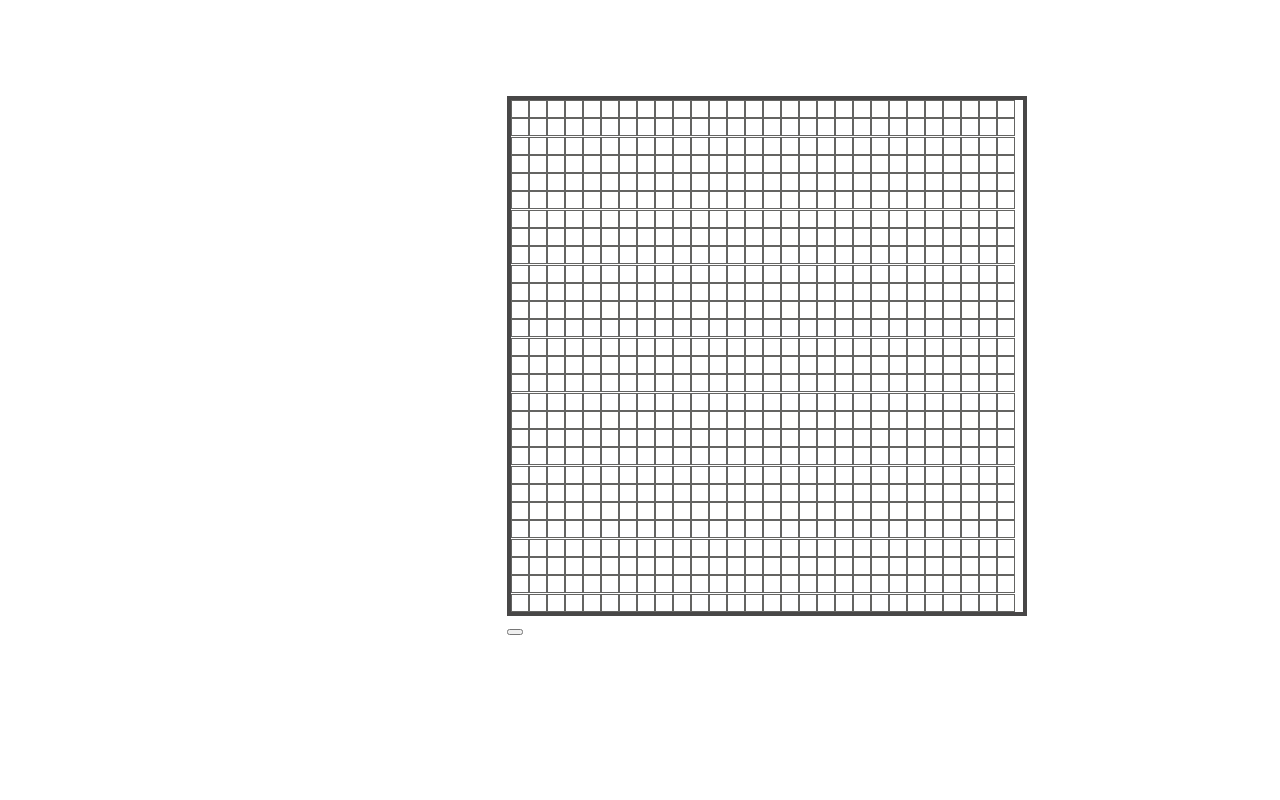
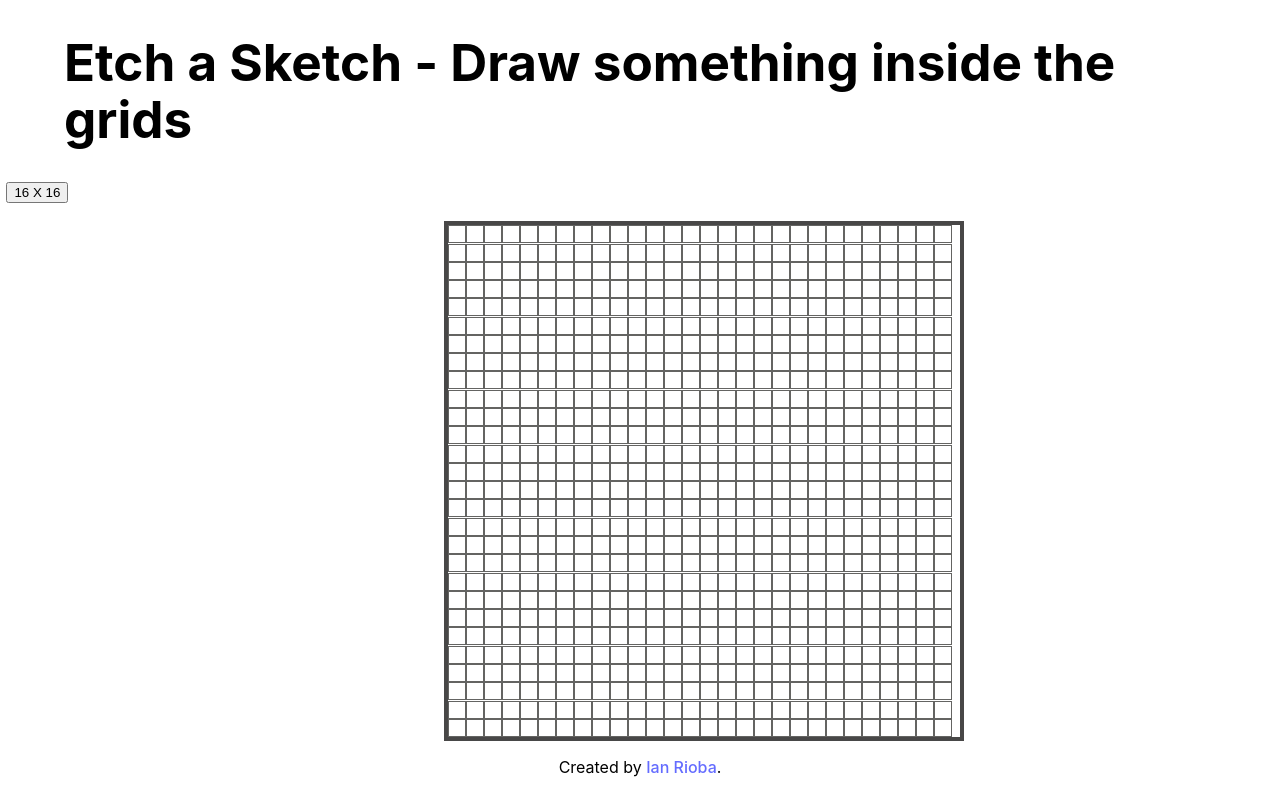
Before and after one commit to Rioba-Ian/Etch-A-Sketch, a website built with Vite: page index.html in a window 1280 px wide. Built offline with nearby package versions, Linux system fonts and the light colour scheme.

Commit message:
ui content styling

```diff
--- a/index.html
+++ b/index.html
@@ -11,17 +11,21 @@
 
   <body>
 
-    <header class="container"></header>
+    <header class="container">
+      <h1>Etch a Sketch - Draw something inside the grids</h1>
+    </header>
 
-    <aside class="container"></aside>
+    <aside class="container">
+      <button>16 X 16</button>
+    </aside>
 
     <main class="container">
       <div id="container"></div>
-
-      <button></button>
     </main>
 
-    <footer class="container"></footer>
+    <footer class="container">
+      <p>Created by <a href="https://github.com/Rioba-Ian" target="_blank">Ian Rioba</a>.</p>
+    </footer>
 
 
     <script type="module" src="/main.js"></script>
--- a/style.css
+++ b/style.css
@@ -18,9 +18,16 @@ a:hover {
 }
 
 body {
+  height: 100%;
   margin: 0;
-  display: flex;
-  place-items: center;
+  display: grid;
+  grid-template-columns: 10% 90%;
+  grid-template-rows: 1fr 4fr 1fr;
+  grid-template-areas:
+    "header header"
+    "sidebar main"
+    "footer footer"
+  ;
 }
 
 h1 {
@@ -28,6 +35,21 @@ h1 {
   line-height: 1.1;
 }
 
+header {
+  grid-area: header;
+}
+
+aside {
+  grid-area: sidebar;
+}
+
+main {
+  grid-area: main;
+}
+
+footer {
+  grid-area: footer;
+}
 
 .container {
   width: min(90%, 1200px);
@@ -36,19 +58,18 @@ h1 {
 
 #container {
   border: 4px solid rgb(72, 71, 71);
-  padding: 0em;
   margin: 0 auto;
   max-width: 960px;
-  margin-top: 12vmin;
-
-  /* width: 16rem;
-  height: 16rem; */
+  margin-top: 5vmin;
 
   display: flex;
   flex-wrap: wrap;
-
 }
 
 .grid {
   border: .05px solid hsl(60, 1%, 39%);
 }
+
+footer {
+  text-align: center;
+}
```
